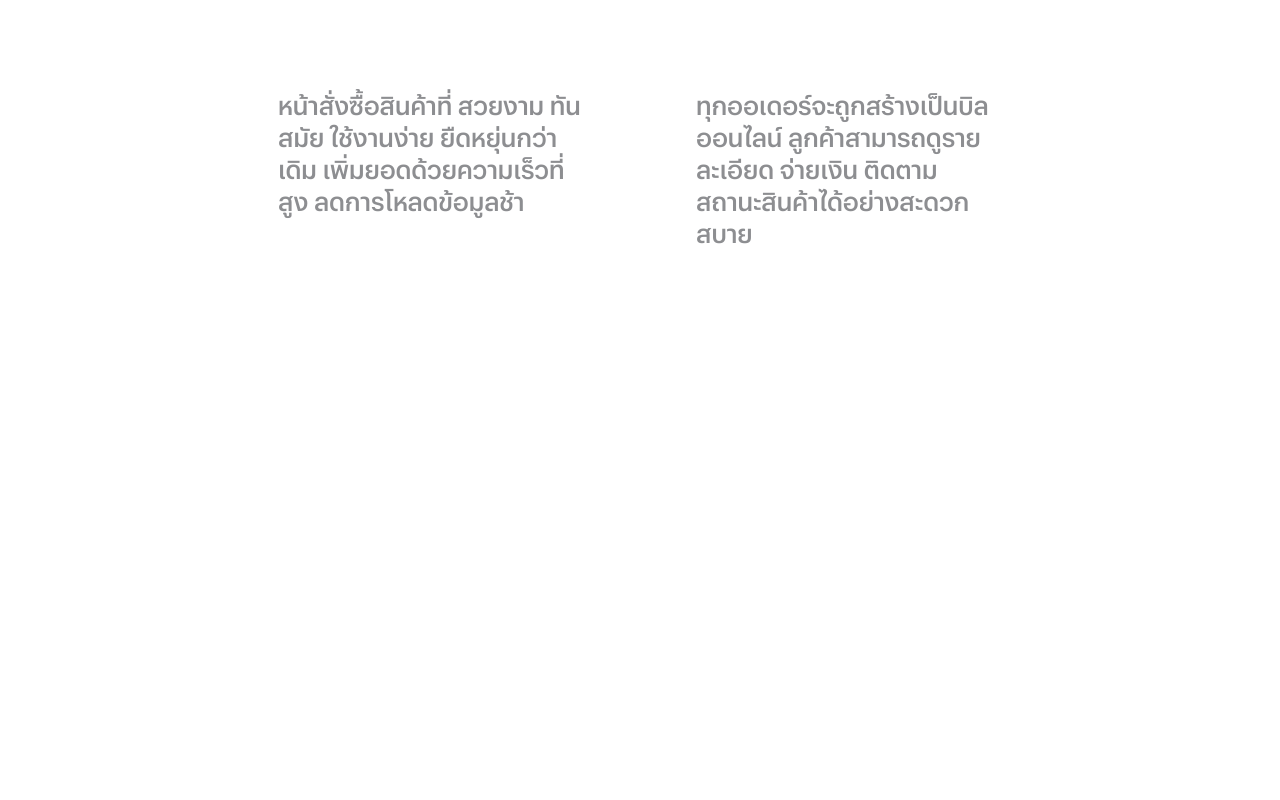
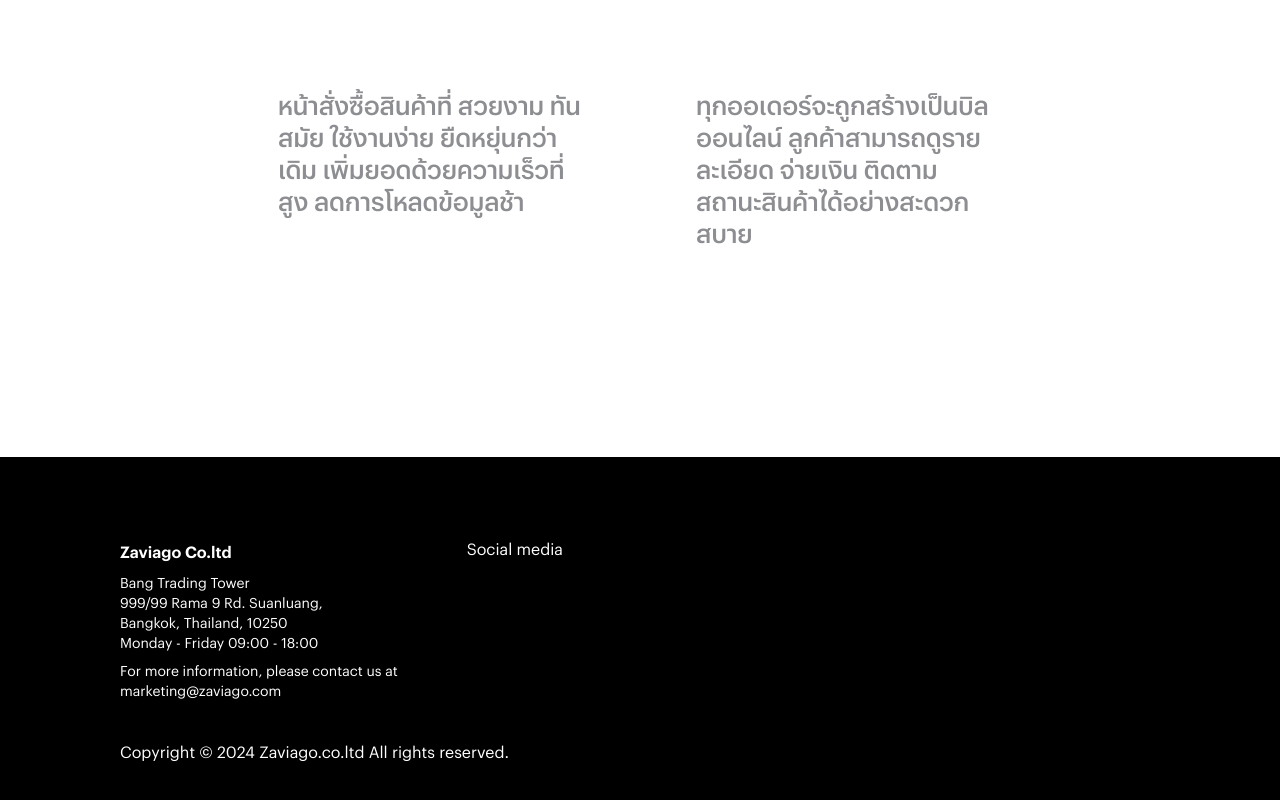
Before and after one commit to zaviagodev/zaviago-new-site, a Next.js app: page /webstore in a window 1280 px wide. Shown: the part 3231-4031 px from the top of the page. Before the commit the page ends 3688 px from the top, so only its background shows below. Built offline with nearby package versions, Linux system fonts and the light colour scheme.

Commit message:
add footer

```diff
--- a/app/layout.tsx
+++ b/app/layout.tsx
@@ -3,6 +3,7 @@ import localFont from 'next/font/local';
 import "./globals.css";
 import Header from "@/components/Header";
 import { ThemeProvider } from "@/components/theme-provider";
+import Footer from "@/components/Footer";
 
 const graphikth = localFont({
   src: [
@@ -42,7 +43,7 @@ const recoleta = localFont({
 })
 
 export const metadata: Metadata = {
-  title: "Create Next App",
+  title: "Zaviago Platform | Your online business management platform",
   description: "Generated by create next app",
 };
 
@@ -64,6 +65,7 @@ export default function RootLayout({
           <main className="py-20">
             {children}
           </main>
+          <Footer />
         </ThemeProvider>
       </body>
     </html>
```
